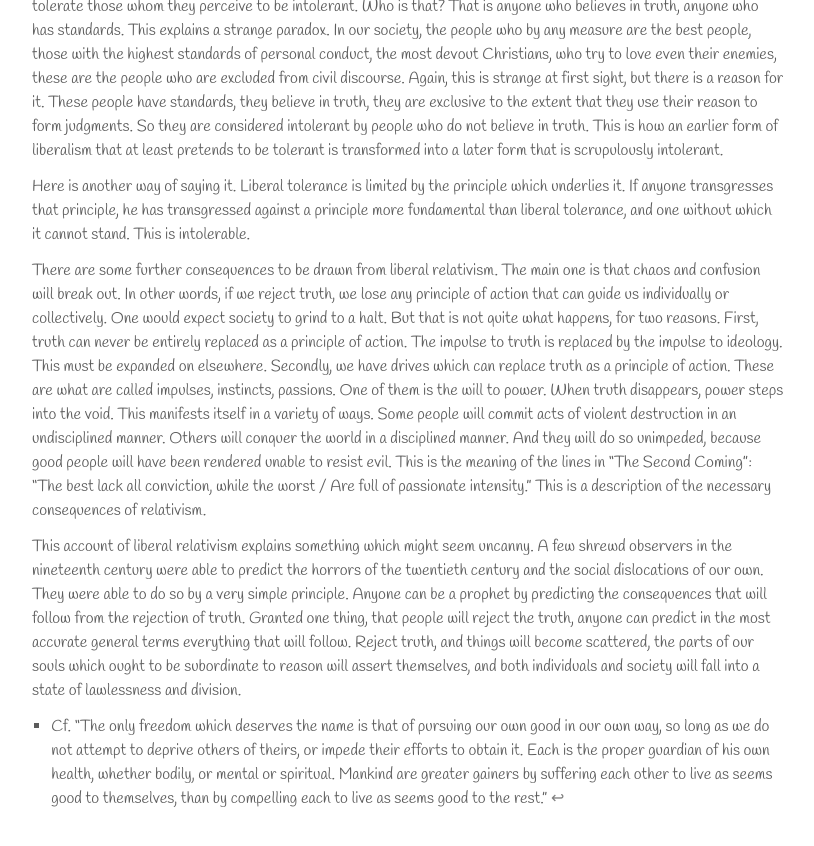
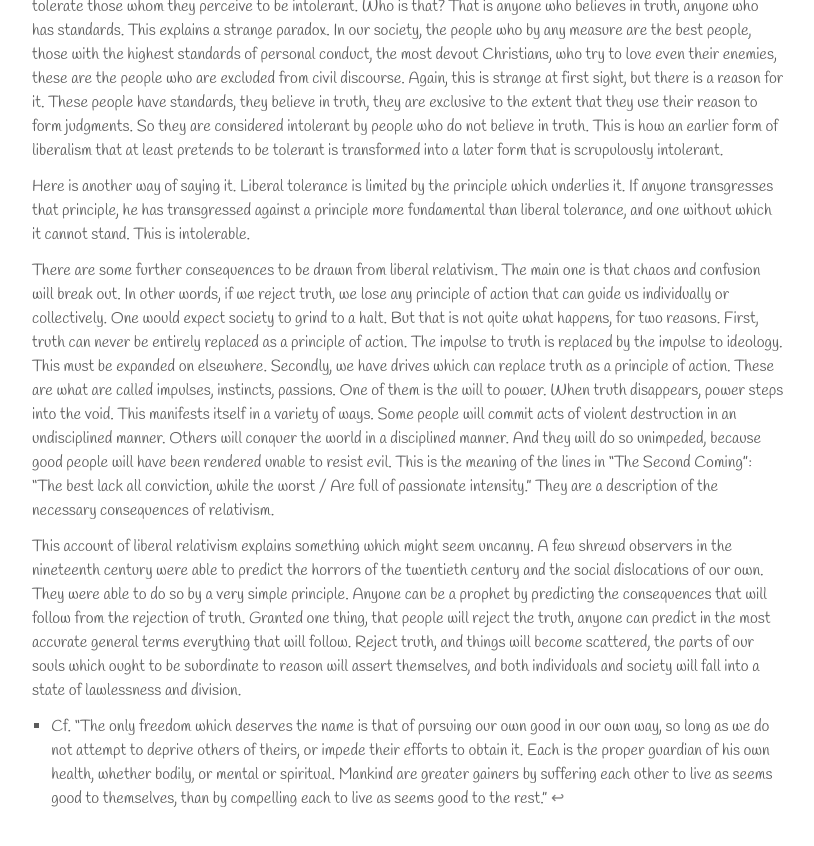
Before and after one commit to GabeHess/gabe-hess-website, a Jekyll site: the page built from _posts/2022-4-30-whats-wrong-with-liberalism.md, in a window 1280 px wide and 900 px high, scrolled down 1690 px. Shown: the top 846 px of the window, without its empty margins (232-1046 px from the left). Built offline with Jekyll 4.4.1, drawn with Linux system fonts in a browser that asks for light colours; some web fonts are replaced.

Commit message:
Edit "What's Wrong With Liberalism"

```diff
--- a/_posts/2022-4-30-whats-wrong-with-liberalism.md
+++ b/_posts/2022-4-30-whats-wrong-with-liberalism.md
@@ -30,7 +30,7 @@ Liberals cannot tolerate everyone. Who do they tolerate and who do they not tole
 
 Here is another way of saying it. Liberal tolerance is limited by the principle which underlies it. If anyone transgresses that principle, he has transgressed against a principle more fundamental than liberal tolerance, and one without which it cannot stand. This is intolerable.
 
-There are some further consequences to be drawn from liberal relativism. The main one is that chaos and confusion will break out. In other words, if we reject truth, we lose any principle of action that can guide us individually or collectively. One would expect society to grind to a halt. But that is not quite what happens, for two reasons. First, truth can never be entirely replaced as a principle of action. The impulse to truth is replaced by the impulse to ideology. This must be expanded on elsewhere. Secondly, we have drives which can replace truth as a principle of action. These are what are called impulses, instincts, passions. One of them is the will to power. When truth disappears, power steps into the void. This manifests itself in a variety of ways. Some people will commit acts of violent destruction in an undisciplined manner. Others will conquer the world in a disciplined manner. And they will do so unimpeded, because good people will have been rendered unable to resist evil. This is the meaning of the lines in “The Second Coming”: “The best lack all conviction, while the worst / Are full of passionate intensity.” This is a description of the necessary consequences of relativism.
+There are some further consequences to be drawn from liberal relativism. The main one is that chaos and confusion will break out. In other words, if we reject truth, we lose any principle of action that can guide us individually or collectively. One would expect society to grind to a halt. But that is not quite what happens, for two reasons. First, truth can never be entirely replaced as a principle of action. The impulse to truth is replaced by the impulse to ideology. This must be expanded on elsewhere. Secondly, we have drives which can replace truth as a principle of action. These are what are called impulses, instincts, passions. One of them is the will to power. When truth disappears, power steps into the void. This manifests itself in a variety of ways. Some people will commit acts of violent destruction in an undisciplined manner. Others will conquer the world in a disciplined manner. And they will do so unimpeded, because good people will have been rendered unable to resist evil. This is the meaning of the lines in “The Second Coming”: “The best lack all conviction, while the worst / Are full of passionate intensity.” They are a description of the necessary consequences of relativism.
 
 This account of liberal relativism explains something which might seem uncanny. A few shrewd observers in the nineteenth century were able to predict the horrors of the twentieth century and the social dislocations of our own. They were able to do so by a very simple principle. Anyone can be a prophet by predicting the consequences that will follow from the rejection of truth. Granted one thing, that people will reject the truth, anyone can predict in the most accurate general terms everything that will follow. Reject truth, and things will become scattered, the parts of our souls which ought to be subordinate to reason will assert themselves, and both individuals and society will fall into a state of lawlessness and division.
 
```
